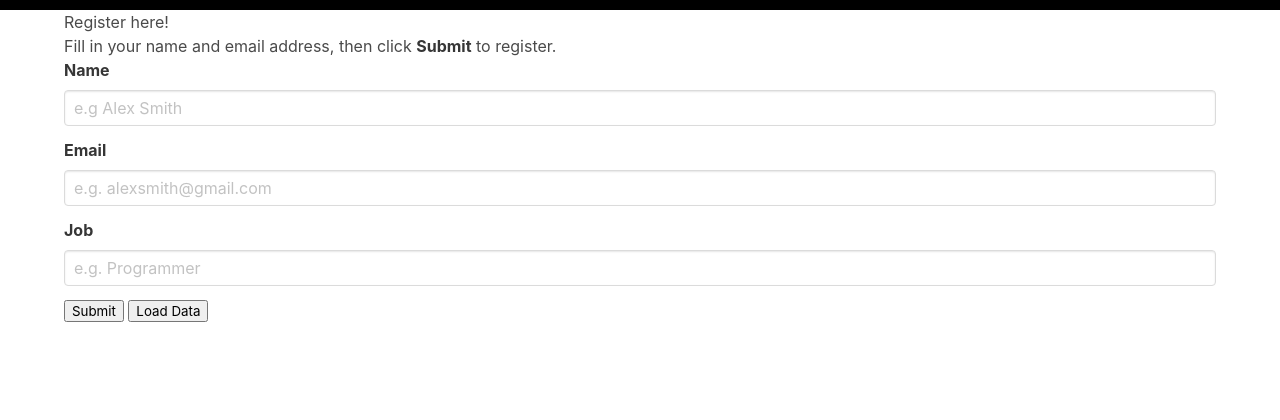
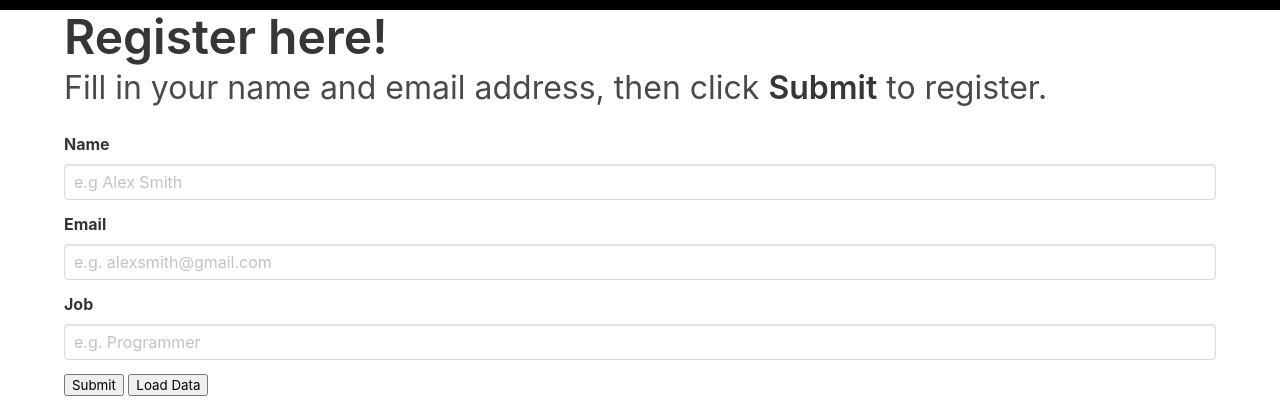
Before and after one commit to AntoniKwok/Azure-WebService, a PHP site: page / in a window 1280 px wide. Shown: the top 420 px of the page. Run offline with PHP 8.4, Linux system fonts and the light colour scheme; some libraries are stand-ins or nearby versions.

Commit message:
Edit Design 3

```diff
--- a/index.php
+++ b/index.php
@@ -22,8 +22,8 @@
  </head>
  <body>
     <div class="container">
-        <h1>Register here!</h1>
-        <p>Fill in your name and email address, then click <strong>Submit</strong> to register.</p>
+        <p class="title is-1">Register here!</p>
+        <p class="subtitle is-3">Fill in your name and email address, then click <strong>Submit</strong> to register.</p>
         <form method="post" action="index.php" enctype="multipart/form-data" >
             <div class="field">
                 <label class="label">Name</label>
```
